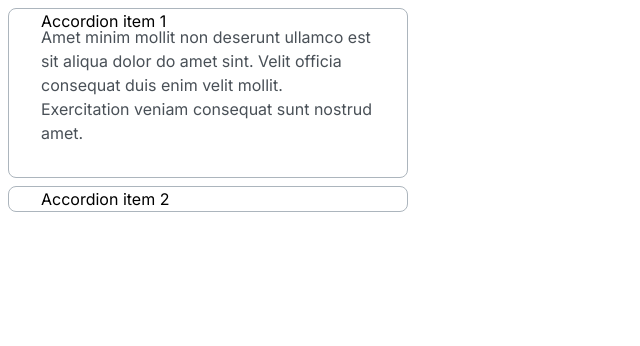
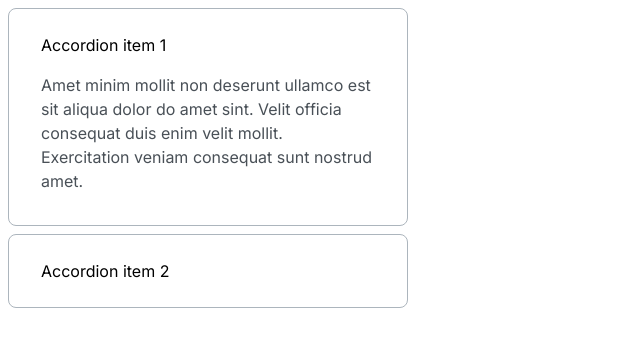
Before and after one commit to js-tasks-ru/htmlcss-20211125_alexandr-nikulin, a website: page 03-lection1/02-accordion/index.html in a window 1280 px wide. Both pictures are taken after a click on the heading "Accordion item 1". Shown: the whole page, without its empty margins (0-640 px from the left). Drawn offline with Linux system fonts and the light colour scheme.

Commit message:
changes after 1th review

```diff
--- a/03-lection1/02-accordion/accordion.css
+++ b/03-lection1/02-accordion/accordion.css
@@ -1,10 +1,9 @@
 /* Стилизация аккордеона */
 
 .accordion__item {
-    border: 1px solid #ACB5BD;
+    border: 1px solid var(--grey-3);
     border-radius: 8px;
     margin: 0 0 8px 0;
-    --accordion-left-rigth-margin: 32px;
 }
 
 .accordion__item:last-child {
@@ -12,8 +11,8 @@
 }
 
 .accordion__summary {
-    display: inline;
-    margin: 24px var(--accordion-left-rigth-margin) 24px var(--accordion-left-rigth-margin);
+    display: block;
+    margin: 24px 32px 24px 32px;
     list-style: none;
 
     font-family: Inter, serif;
@@ -32,12 +31,16 @@
     cursor: pointer;
 }
 
+.accordion__item[open] .accordion__summary {
+    margin-bottom: 0;
+}
+
 .accordion__summary::-webkit-details-marker {
     display: none;
 }
 
 .accordion__details {
-    margin: -8px var(--accordion-left-rigth-margin) 32px var(--accordion-left-rigth-margin);
+    margin: 16px 32px 32px 32px;
     font-family: Inter, serif;
     font-style: normal;
     font-weight: normal;
--- a/03-lection1/02-accordion/index.html
+++ b/03-lection1/02-accordion/index.html
@@ -6,7 +6,6 @@
     <link rel="stylesheet" href="./accordion.css">
     <link rel="preconnect" href="https://fonts.googleapis.com">
     <link rel="preconnect" href="https://fonts.gstatic.com" crossorigin>
-    <link href="https://fonts.googleapis.com/css2?family=Inter&display=swap" rel="stylesheet">
     <title>accordion</title>
 </head>
 
--- a/assets/fonts/fonts.css
+++ b/assets/fonts/fonts.css
@@ -1 +1,2 @@
 @import url('https://fonts.googleapis.com/css2?family=Roboto:ital,wght@0,100;0,300;0,400;0,500;0,700;0,900;1,100;1,300;1,400;1,500;1,700;1,900&display=swap');
+@import url('https://fonts.googleapis.com/css2?family=Inter&display=swap');
```
